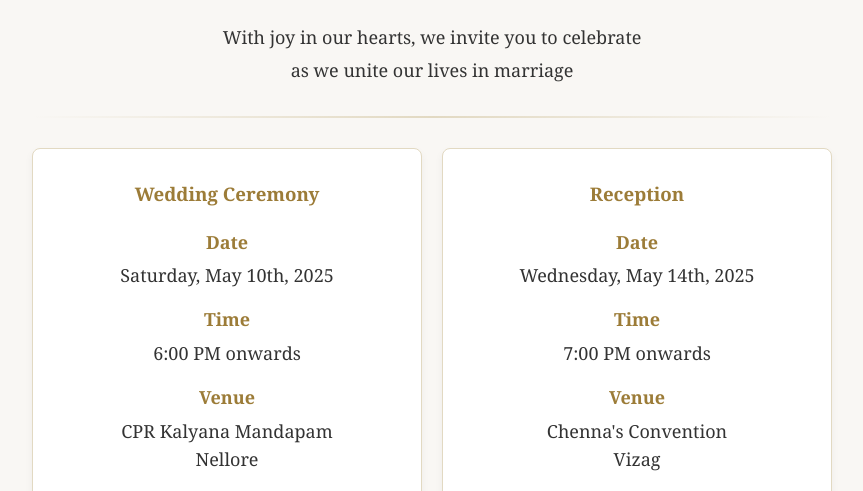
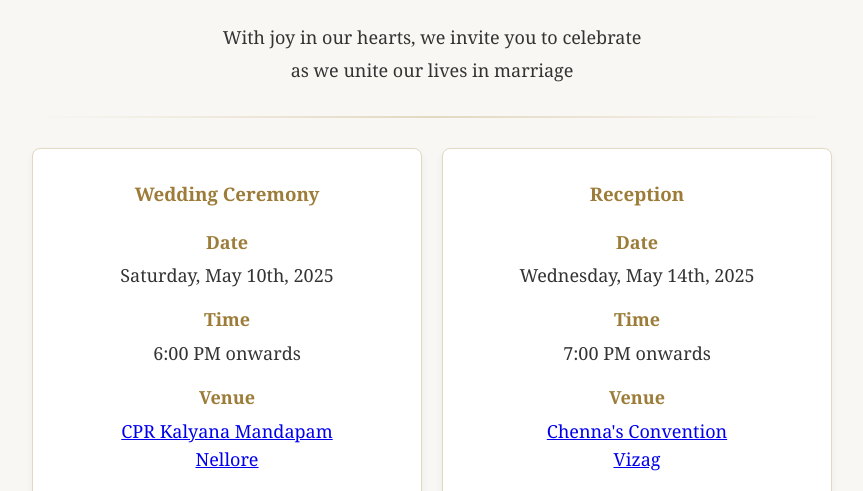
Before and after one commit to RishrReddy/BhaRishWedding, a website: page index.html in a window 1280 px wide. Shown: the part 302-793 px from the top of the page, without its empty margins (208-1071 px from the left). Drawn offline with Linux system fonts and the light colour scheme.

Commit message:
Added Venue hyperlinks

```diff
--- a/index.html
+++ b/index.html
@@ -215,8 +215,9 @@
                 </div>
                 <div class="detail-item">
                     <span class="detail-label">Venue</span>
-                    CPR Kalyana Mandapam<br>
+                    <a href="https://maps.app.goo.gl/ao2dteBESuGj7AEx5" target="_blank">CPR Kalyana Mandapam<br>
                     Nellore
+                    </a>
                 </div>
                 <!-- QR Code for the wedding venue -->
                 <div class="qr-code">
@@ -245,8 +246,9 @@
                 </div>
                 <div class="detail-item">
                     <span class="detail-label">Venue</span>
-                    Chenna's Convention<br>
+                    <a href="https://maps.app.goo.gl/aqG1irKHexvmXLNWA" target="_blank">Chenna's Convention<br>
                     Vizag
+                    </a>
                 </div>
                 <!-- QR Code for the reception venue -->
                 <div class="qr-code">
```
